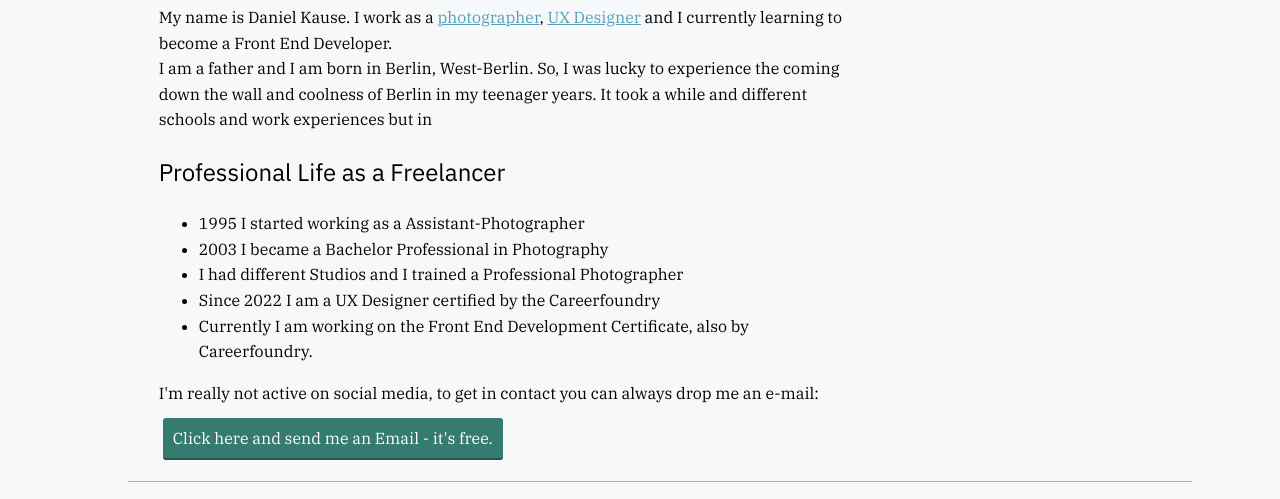
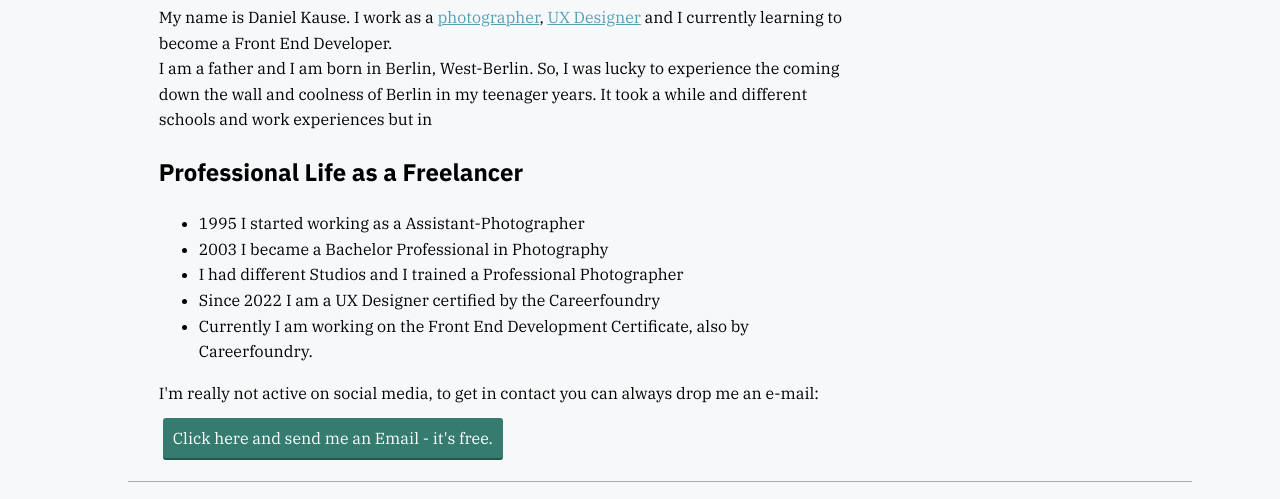
Before and after one commit to dkause/kause, a plain HTML site: page about.html in a window 1280 px wide. Shown: the part 200-699 px from the top of the page. Drawn offline with nearby package versions, Linux system fonts and the light colour scheme.

Commit message:
FIXED link in head to production.sytles.css

```diff
--- a/about.html
+++ b/about.html
@@ -9,7 +9,7 @@
         <link rel="preconnect" href="https://fonts.gstatic.com" crossorigin>
         <link href="https://fonts.googleapis.com/css2?family=IBM+Plex+Sans:ital,wght@0,400;0,700;1,400;1,700&family=IBM+Plex+Serif:ital,wght@0,400;0,700;1,400;1,700&display=swap" rel="stylesheet">
         <link rel="stylesheet" type="text/css" href="https://cdnjs.cloudflare.com/ajax/libs/normalize/8.0.1/normalize.min.css">
-        <link rel="stylesheet" type="text/css" href="css/styles.css">
+        <link rel="stylesheet" type="text/css" href="css/styles.production.css">
     </head>
     <body>
       <div class="page">
```
Also changed, not shown: contact.html (+1 -1 lines), index.html (+1 -1 lines), work.html (+1 -1 lines).
